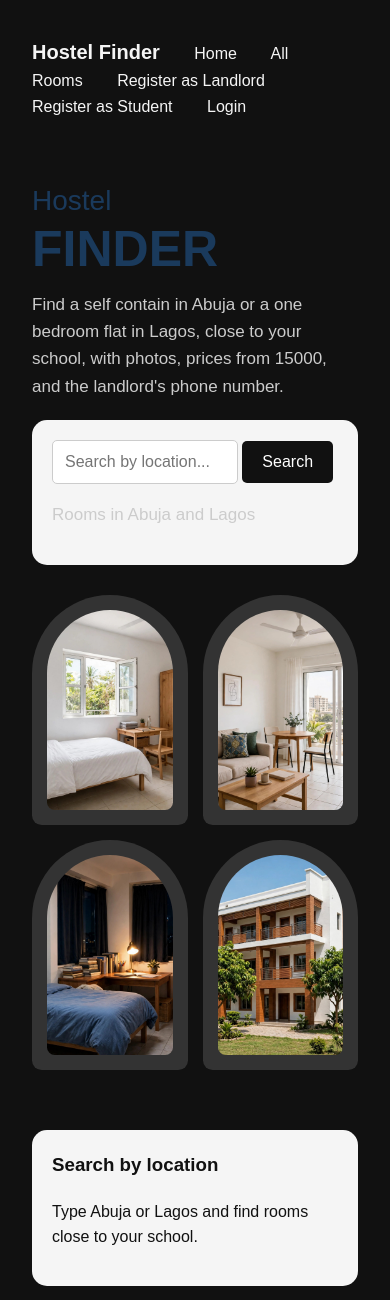
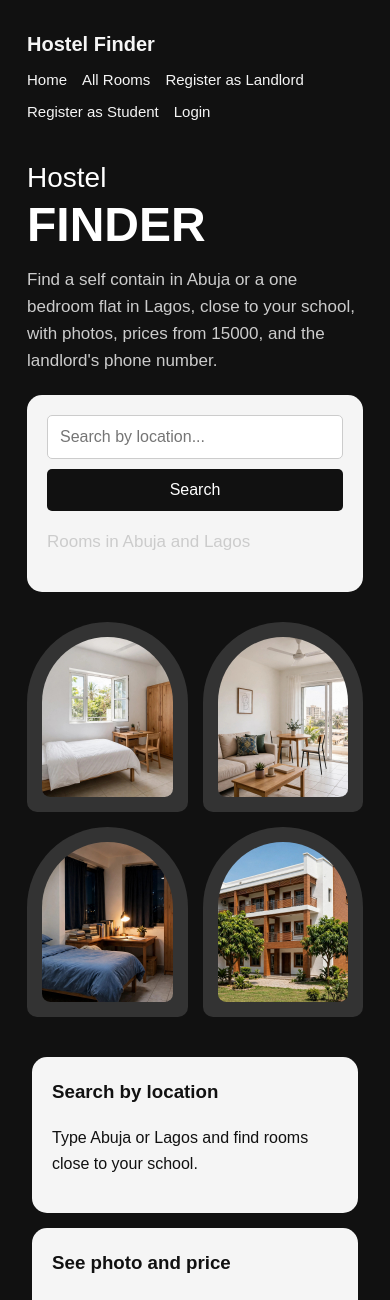
Before and after one commit to ugodinero/hostel-finder, a Django app: page / in a window 390 px wide. Shown: the top 1300 px of the page. Run offline with Django 5.2, Linux system fonts and the light colour scheme.

Commit message:
Fix landing page on phone

```diff
--- a/hostels/templates/hostels/landing.html
+++ b/hostels/templates/hostels/landing.html
@@ -8,15 +8,15 @@
 <link rel="stylesheet" href="{% static 'styles/style.css' %}">
 <style>
 body { margin: 0; background: #111111; color: #f5f5f5; }
-.topnav { background: #111111; padding: 20px; }
-.topnav a { color: #f5f5f5; text-decoration: none; margin-right: 30px; }
+.topnav { background: #111111; padding: 15px 20px; display: flex; flex-wrap: wrap; align-items: center; gap: 5px 20px; }
+.topnav a { color: #f5f5f5; text-decoration: none; }
 .topnav a.logo { font-size: 20px; font-weight: bold; }
 .hero { display: grid; grid-template-columns: 1fr 1fr; gap: 30px; padding: 40px 20px; max-width: 1100px; margin: 0 auto; }
-.hero h1 { font-size: 28px; margin: 0; font-weight: normal; }
-.hero h1 span { display: block; font-size: 80px; font-weight: bold; line-height: 1; }
+.hero h1 { font-size: 28px; margin: 0; font-weight: normal; color: #ffffff; }
+.hero h1 span { display: block; font-size: 80px; font-weight: bold; line-height: 1; color: #ffffff; }
 .hero p { color: #cccccc; font-size: 17px; line-height: 1.6; }
 .searchcard { background: #f5f5f5; color: #111111; border-radius: 15px; padding: 20px; margin-top: 20px; }
-.searchcard input { padding: 12px; font-size: 16px; width: 65%; }
+.searchcard input { padding: 12px; font-size: 16px; width: 65%; box-sizing: border-box; }
 .searchcard button { padding: 12px 20px; font-size: 16px; background: #111111; color: white; border: none; border-radius: 5px; }
 .photos { display: grid; grid-template-columns: 1fr 1fr; gap: 15px; }
 .photo { background: #333333; color: #f5f5f5; border-radius: 120px 120px 15px 15px; height: 200px; display: flex; align-items: center; justify-content: center; text-align: center; padding: 15px; }
@@ -29,8 +29,14 @@ body { margin: 0; background: #111111; color: #f5f5f5; }
 .places a { color: #f5f5f5; margin-right: 15px; }
 .footer { text-align: center; padding: 20px; color: #cccccc; }
 @media (max-width: 700px) {
-    .hero { grid-template-columns: 1fr; }
-    .hero h1 span { font-size: 50px; }
+    .topnav { padding: 12px 15px; gap: 8px 15px; }
+    .topnav a.logo { width: 100%; }
+    .topnav a { font-size: 15px; }
+    .hero { grid-template-columns: 1fr; padding: 20px 15px; }
+    .hero h1 span { font-size: 48px; }
+    .searchcard input { width: 100%; margin-bottom: 10px; }
+    .searchcard button { width: 100%; }
+    .photo { height: 160px; }
     .features { grid-template-columns: 1fr; }
 }
 </style>
```
